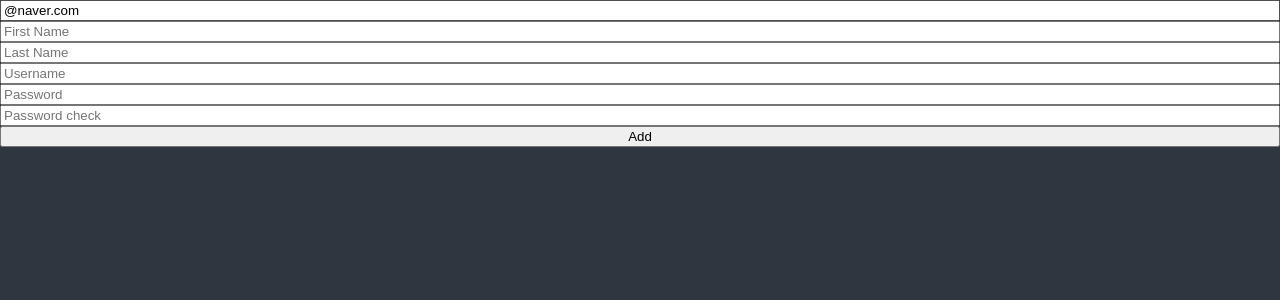
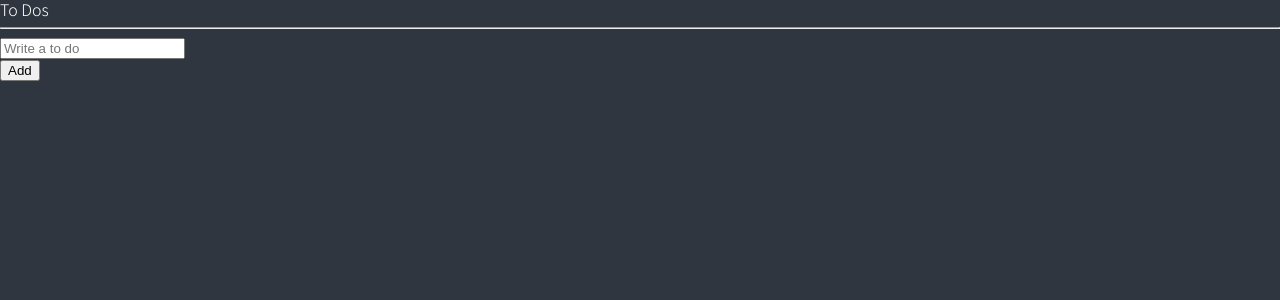
Before and after one commit to minnheima/react-masterclass, a React (Create React App) app: page / in a window 1280 px wide. Shown: the top 300 px of the page. Built offline with nearby package versions, Linux system fonts and the light colour scheme.

Commit message:
#5.11 Add To Do

```diff
--- a/src/App.tsx
+++ b/src/App.tsx
@@ -1,5 +1,5 @@
 import { createGlobalStyle } from "styled-components";
-import ToDoList from "./ToDoList";
+import ToDoList from "./components/ToDoList";
 
 const GlobalStyle = createGlobalStyle`
   html, body, div, span, applet, object, iframe,
--- a/src/ToDoList.tsx
+++ /dev/null
@@ -1,104 +0,0 @@
-import React, { useState } from "react";
-import { useForm } from "react-hook-form";
-
-// function ToDoList() {
-//   const [toDo, setToDo] = useState("");
-//   const onChange = (e: React.FormEvent<HTMLInputElement>) => {
-//     const {
-//       currentTarget: { value },
-//     } = e;
-//     setToDo(value);
-//   };
-//   const onSubmit = (e: React.FormEvent<HTMLFormElement>) => {
-//     e.preventDefault();
-//     console.log(toDo);
-//   };
-
-//   return (
-//     <div>
-//       <form onSubmit={onSubmit}>
-//         <input onChange={onChange} value={toDo} placeholder="Write a to do" />
-//         <button>Add</button>
-//       </form>
-//     </div>
-//   );
-// }
-
-interface IForm {
-  email: string;
-  firstName: string;
-  lastName: string;
-  userName: string;
-  password: string;
-  password1: string;
-  extraError?: string;
-}
-
-function ToDoList() {
-  const {
-    register,
-    handleSubmit,
-    formState: { errors },
-    setError,
-  } = useForm<IForm>({
-    defaultValues: {
-      email: "@naver.com",
-    },
-  });
-  const onValid = (data: IForm) => {
-    if (data.password !== data.password1) {
-      setError("password1", { message: "Password are not the same." }, { shouldFocus: true });
-    }
-    // setError("extraError", { message: "Server offline." });
-  };
-  // console.log(errors);
-  return (
-    <div>
-      <form style={{ display: "flex", flexDirection: "column" }} onSubmit={handleSubmit(onValid)}>
-        <input
-          {...register("email", {
-            required: "Email is required",
-            pattern: {
-              value: /^[A-Za-z0-9._%+-]+@naver.com$/,
-              message: "Only naver.com emails allowed",
-            },
-          })}
-          placeholder="Email"
-        />
-        <span>{errors?.email?.message}</span>
-        <input
-          {...register("firstName", {
-            required: "write here",
-            validate: {
-              noNico: (value) => (value.includes("nico") ? "no nico allowed" : true),
-              noNick: (value) => (value.includes("nick") ? "no nick allowed" : true),
-            },
-          })}
-          placeholder="First Name"
-        />
-        <span>{errors?.firstName?.message}</span>
-        <input {...register("lastName", { required: "write here" })} placeholder="Last Name" />
-        <span>{errors?.lastName?.message}</span>
-        <input {...register("userName", { required: "write here" })} placeholder="Username" />
-        <span>{errors?.userName?.message}</span>
-        <input
-          {...register("password", {
-            required: "Password is required",
-            minLength: {
-              value: 5,
-              message: "your password is too short!",
-            },
-          })}
-          placeholder="Password"
-        />
-        <span>{errors?.password?.message}</span>
-        <input {...register("password1", { required: "write again" })} placeholder="Password check" />
-        <span>{errors?.password1?.message}</span>
-        <button>Add</button>
-        <span>{errors?.extraError?.message}</span>
-      </form>
-    </div>
-  );
-}
-
-export default ToDoList;
--- /dev/null
+++ b/src/components/ToDoList.tsx
@@ -0,0 +1,51 @@
+import { useForm } from "react-hook-form";
+import { atom, useRecoilState } from "recoil";
+
+interface IForm {
+  toDo: string;
+}
+interface IToDo {
+  text: string;
+  id: number;
+  category: "TO_DO" | "DOING" | "DONE"; //모든 string이 아니라 이 셋 중에 하나
+}
+
+// TypeScript는 toDos가 여기의 IToDo 객체로 이뤄진 배열임을 안다
+const toDoState = atom<IToDo[]>({
+  key: "toDo",
+  default: [],
+});
+
+function ToDoList() {
+  const [toDos, setToDos] = useRecoilState(toDoState); //toDos와 setter함수 모두 리턴
+
+  const { register, handleSubmit, setValue } = useForm<IForm>();
+  const handleValid = ({ toDo }: IForm) => {
+    // console.log("add to do", data.toDo);
+    setToDos((oldToDos) => [{ text: toDo, id: Date.now(), category: "TO_DO" }, ...oldToDos]); // []에 oldToDo의 요소들을 넣어 반환
+    setValue("toDo", "");
+  };
+  console.log(toDos);
+  return (
+    <div>
+      <h1>To Dos</h1>
+      <hr />
+      <form onSubmit={handleSubmit(handleValid)}>
+        <input
+          {...register("toDo", {
+            required: "Please write a To Do",
+          })}
+          placeholder="Write a to do"
+        />
+      </form>
+      <button>Add</button>
+      <ul>
+        {toDos.map((toDo) => (
+          <li key={toDo.id}>{toDo.text}</li>
+        ))}
+      </ul>
+    </div>
+  );
+}
+
+export default ToDoList;
```
